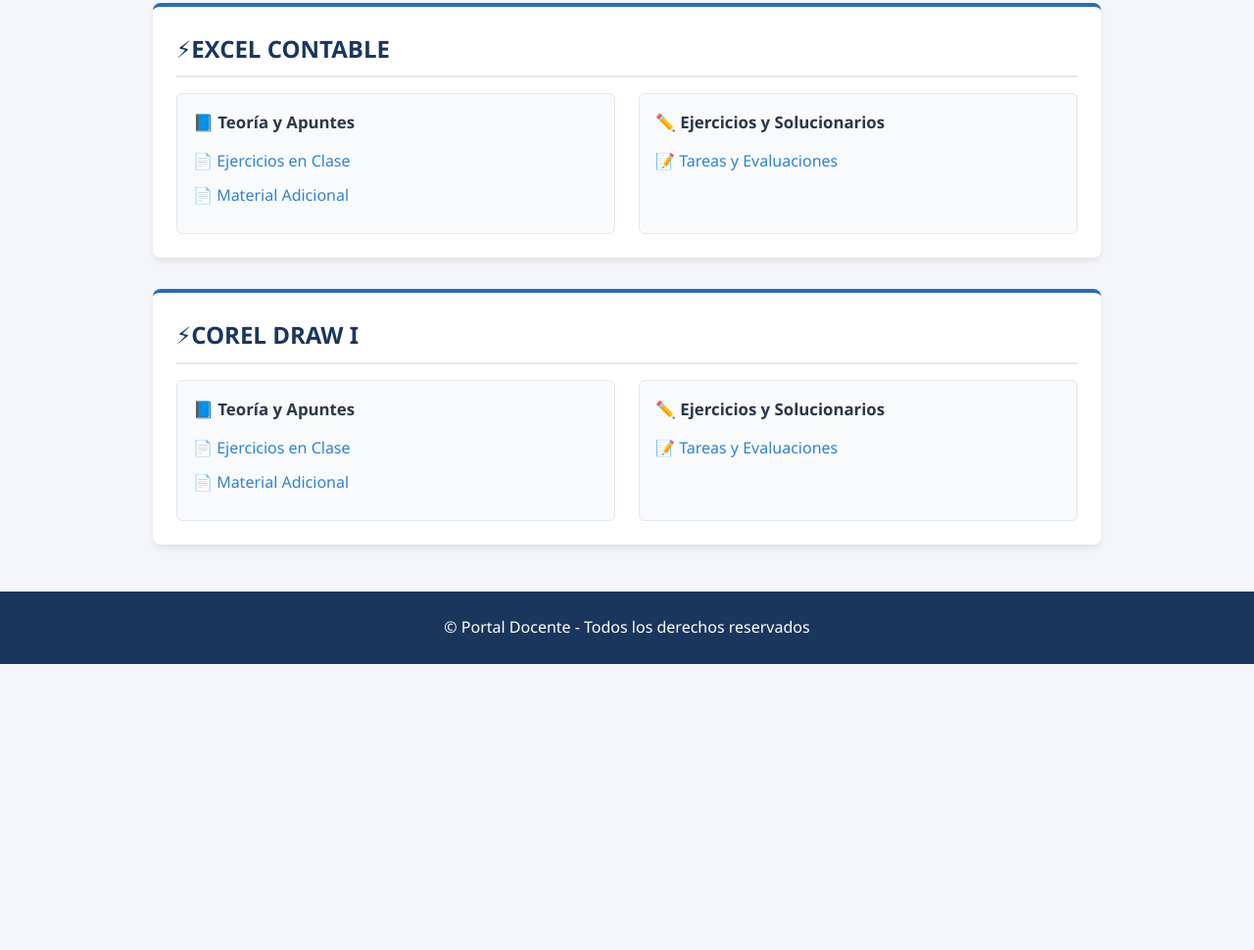
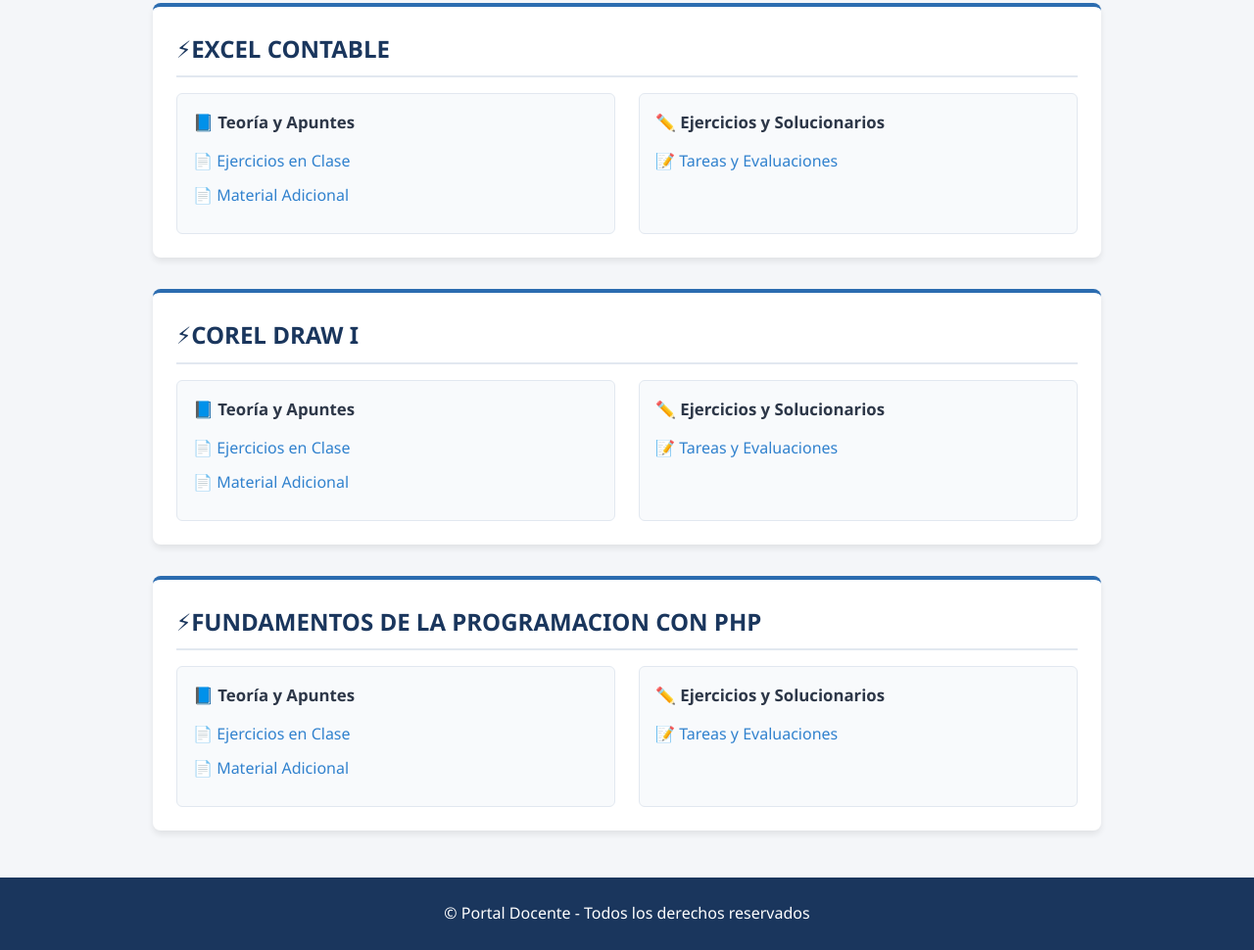
Before and after one commit to porcramines/dayper, a plain HTML site: page index.html in a window 1280 px wide. Shown: the part 2302-3272 px from the top of the page at 98% size. Before the commit the page ends 2980 px from the top, so only its background shows below. Drawn offline with Linux system fonts and the light colour scheme.

```diff
--- a/index.html
+++ b/index.html
@@ -183,6 +183,7 @@
                   <option value="powerpoint">POWER POINT</option> <!-- Física General -->
                 <option value="excelcontable">EXCEL CONTABLE</option> <!-- Física General -->
                 <option value="coreldrawi">COREL DRAW - I</option> <!-- Física General -->
+                  <option value="fundamentosdelaprogramacionconphp">FUNDAMENTOS DE LA PROGRAMACION CON PHP</option> <!-- Física General -->
 
                 <!--
                 <option value="est1">Estadística Descriptiva</option>
@@ -399,6 +400,29 @@
             </div>
         </div>
 
+<!-- CURSO 9 -->
+        <div class="curso-card" id="fundamentosdelaprogramacionconphp" data-nombre="fundamentos de la programacion con php">
+            <h2>⚡FUNDAMENTOS DE LA PROGRAMACION CON PHP</h2>
+            <div class="grid-materiales">
+                <div class="columna">
+                    <h3>📘 Teoría y Apuntes</h3>
+                    <ul class="lista-enlaces">
+                       <li><a href="hhttps://drive.google.com/drive/folders/1D_lWU5QTU3YYtFH1bIHFCoV91LU_Mih8?usp=drive_link">📄 Ejercicios en Clase</a></li>
+                        <li><a href="https://drive.google.com/drive/folders/1ltyjYNYqmFofrVIOzXSEYiQeYPbtSvK2?usp=drive_link">📄 Material Adicional</a></li>
+
+                    </ul>
+                </div>
+                <div class="columna">
+                    <h3>✏️ Ejercicios y Solucionarios</h3>
+                    <ul class="lista-enlaces">
+                          <li><a href="https://drive.google.com/drive/folders/10PnB8TQWTl7Z0q-xSWIB0W-I2vtGJIzS?usp=drive_link">📝 Tareas y Evaluaciones</a></li>
+                       <!-- <li><a href="https://drive.google.com/..." target="_blank">📝 Solucionario Examen Parcial</a></li> -->
+                    </ul>
+                </div>
+            </div>
+        </div>
+
+
 
         <!-- CURSO 3
         <div class="curso-card" id="est1" data-nombre="estadistica descriptiva">
```
